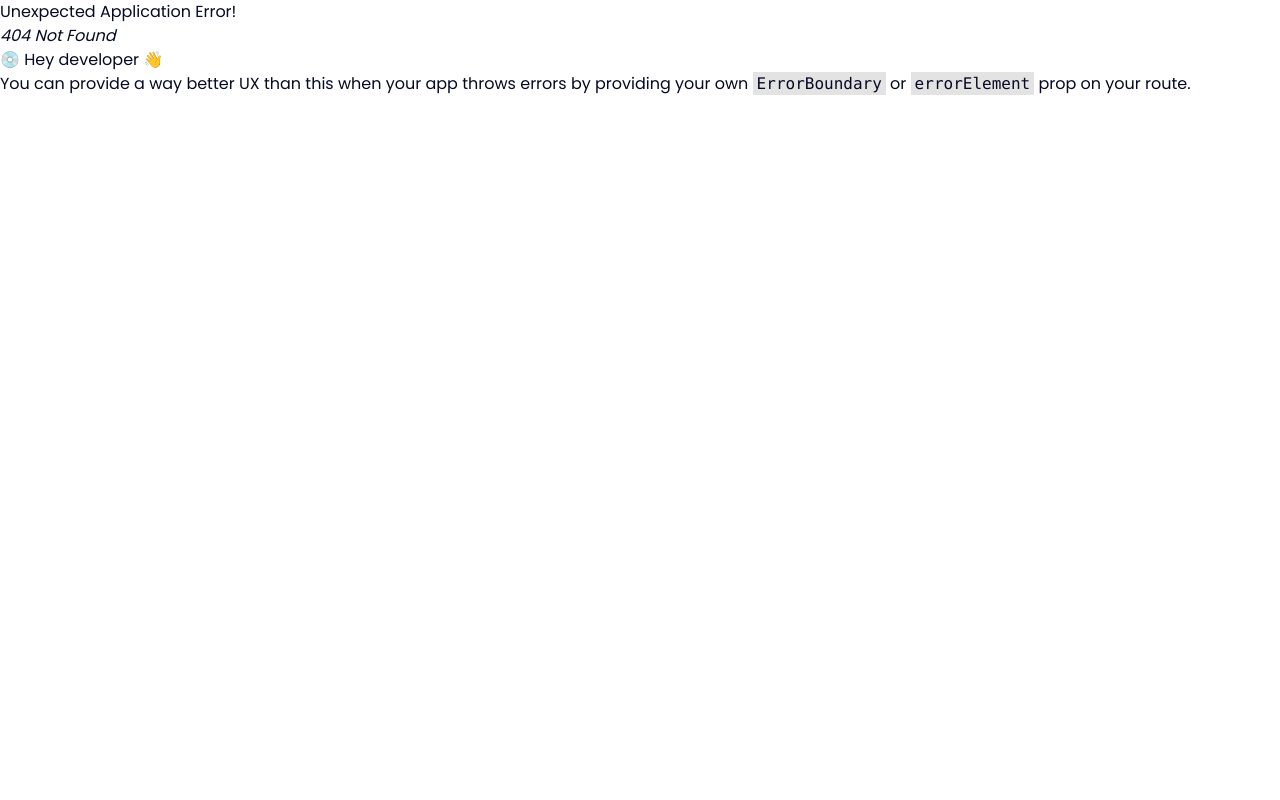
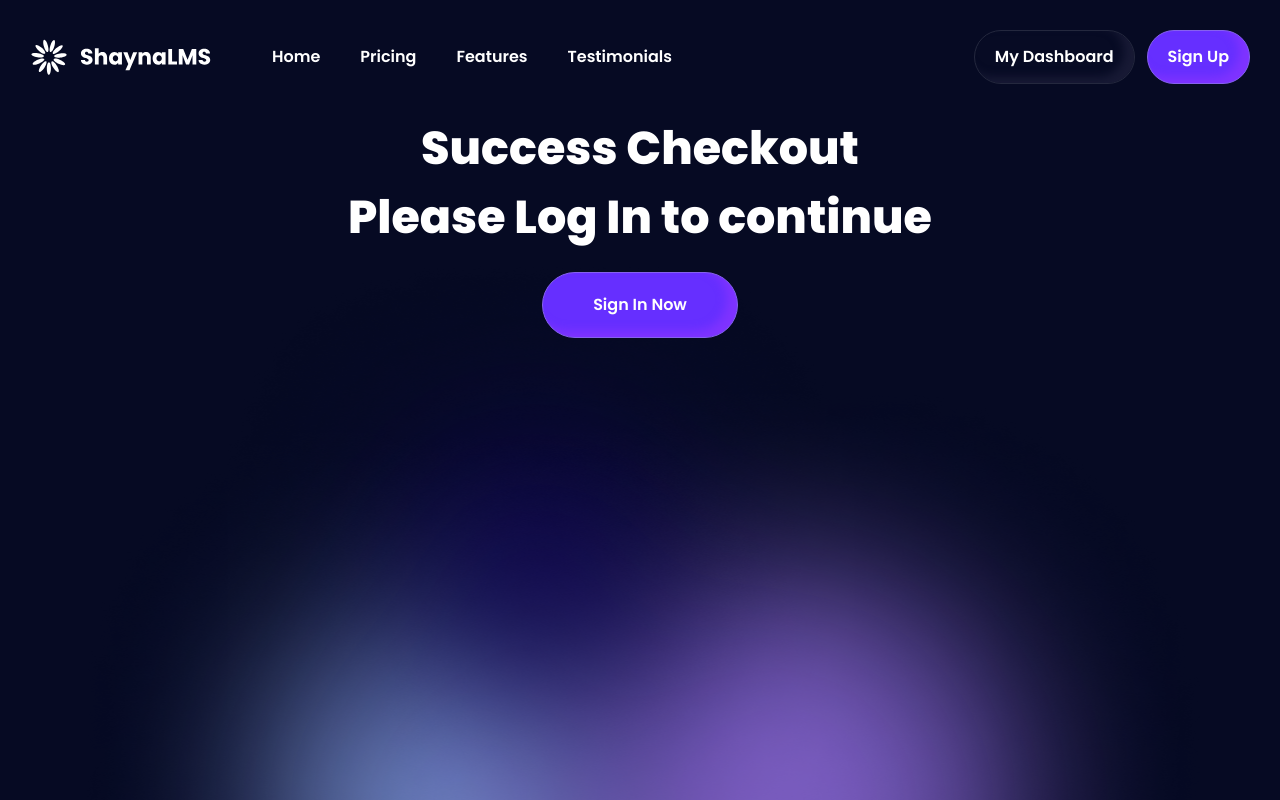
Before and after one commit to fajarriskihidayat/course-lms-react, a React (Vite) app: page /success-checkout in a window 1280 px wide. Before the commit this address had no page. Built offline with nearby package versions, Linux system fonts and the light colour scheme.

Commit message:
feat: slicing success checkout page

```diff
--- /dev/null
+++ b/src/pages/SuccessCheckout/index.jsx
@@ -0,0 +1,29 @@
+import React from "react";
+import Navbar from "../../components/Navbar";
+import { Link } from "react-router-dom";
+
+const SuccessCheckoutPage = () => {
+  return (
+    <div className="relative flex flex-col flex-1">
+      <div className="absolute w-full h-screen bg-[#060A23] -z-10">
+        <img
+          src="assets/images/backgrounds/background-glow.png"
+          className="absolute bottom-0 transform -translate-x-1/2 left-1/2"
+          alt=""
+        />
+      </div>
+      <Navbar />
+      <h1 className="font-extrabold text-[46px] leading-[69px] text-white text-center m-auto">
+        Success Checkout <br />
+        Please Log In to continue
+      </h1>
+      <Link to="/manager/sign-in">
+        <div className="flex items-center gap-3 w-max mx-auto mt-5 rounded-full border p-[20px_50px] transition-all duration-300 hover:bg-[#662FFF] hover:border-[#8661EE] hover:shadow-[-10px_-6px_10px_0_#7F33FF_inset] bg-[#662FFF] border-[#8661EE] shadow-[-10px_-6px_10px_0_#7F33FF_inset]">
+          <span className="font-semibold text-white">Sign In Now</span>
+        </div>
+      </Link>
+    </div>
+  );
+};
+
+export default SuccessCheckoutPage;
--- a/src/routes/index.jsx
+++ b/src/routes/index.jsx
@@ -2,6 +2,7 @@
 import ManagerHome from "../pages/ManagerHome";
 import SignInPage from "../pages/SignIn";
 import SignUpPage from "../pages/SignUp";
+import SuccessCheckoutPage from "../pages/SuccessCheckout";
 
 const router = createBrowserRouter([
   {
@@ -16,6 +17,10 @@
     path: "/manager/sign-up",
     element: <SignUpPage />,
   },
+  {
+    path: "/success-checkout",
+    element: <SuccessCheckoutPage />,
+  },
 ]);
 
 export default router;
```
